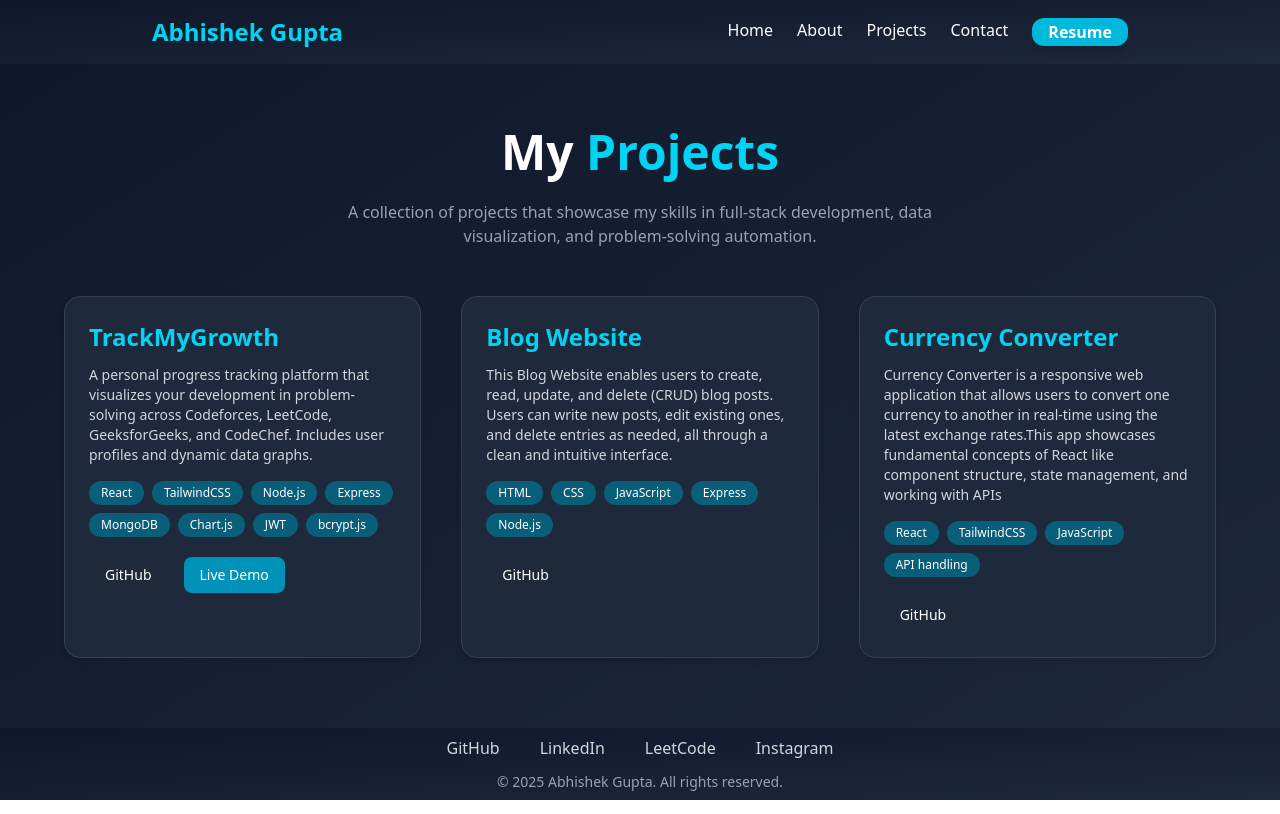
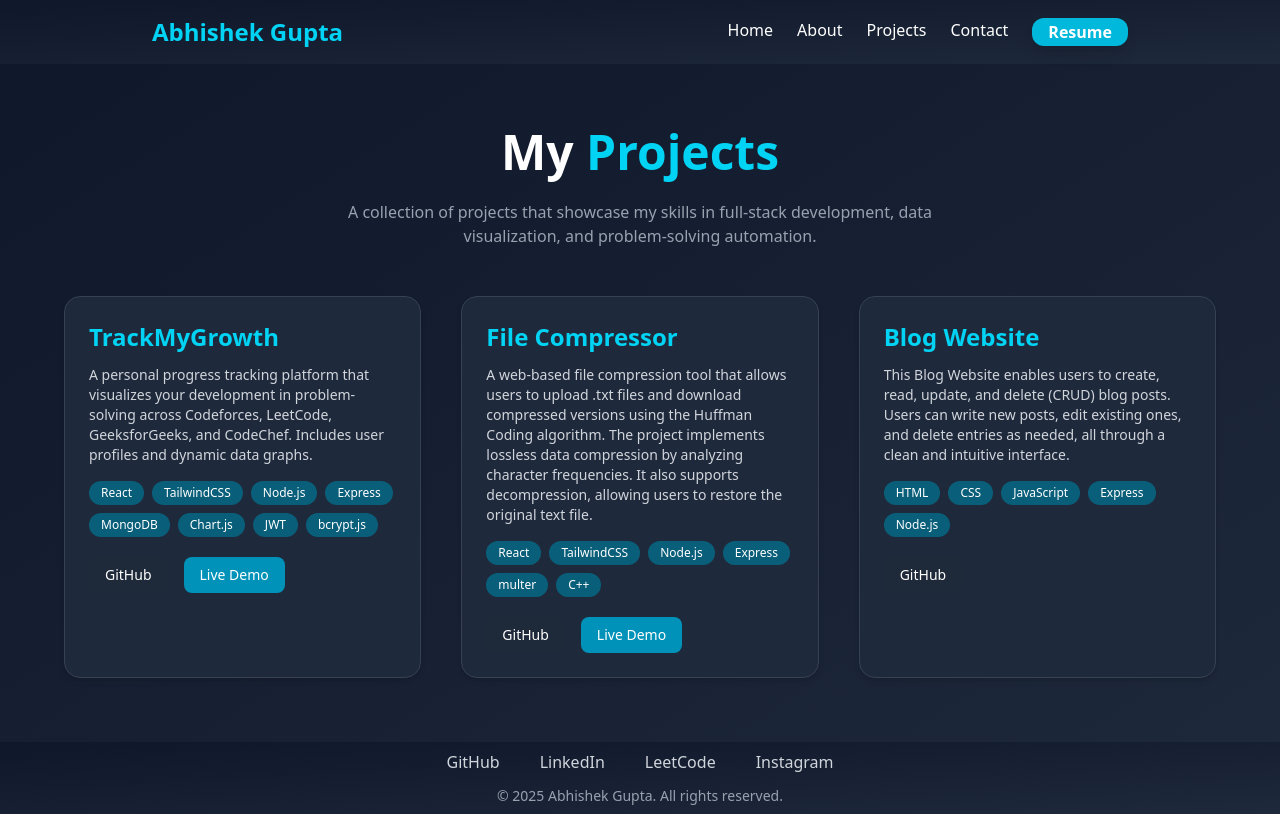
Before and after one commit to abhishek-gupta-24/abhishek-s_portfolio, a React (Vite) app in the folder abhishek-portfolio/: page /projects in a window 1280 px wide. Built offline with nearby package versions, Linux system fonts and the light colour scheme.

Commit message:
projects update

```diff
--- a/abhishek-portfolio/src/Pages/Projects.jsx
+++ b/abhishek-portfolio/src/Pages/Projects.jsx
@@ -13,6 +13,14 @@ function Projects() {
       github: "https://github.com/abhishek-gupta-24/TrackMyGrowth",
       live: "https://track-my-growth-frontend.vercel.app",
       },
+      {
+        title: "File Compressor",
+        description:
+          "A web-based file compression tool that allows users to upload .txt files and download compressed versions using the Huffman Coding algorithm. The project implements lossless data compression by analyzing character frequencies. It also supports decompression, allowing users to restore the original text file.",
+        tech: ["React", "TailwindCSS", "Node.js", "Express", "multer","C++"],
+        github: "https://github.com/abhishek-gupta-24/File-Compressor",
+        live: "https://file-compressor-git-main-abhishek-guptas-projects-505703e1.vercel.app/",
+      },
 
       {
         title: "Blog Website",
@@ -22,14 +30,7 @@ function Projects() {
         github: "https://github.com/abhishek-gupta-24/mini_quora",
         live: "",
       },
-    {
-      title: "Currency Converter",
-      description:
-        "Currency Converter is a responsive web application that allows users to convert one currency to another in real-time using the latest exchange rates.This app showcases fundamental concepts of React like component structure, state management, and working with APIs",
-      tech: ["React", "TailwindCSS", "JavaScript", "API handling"],
-      github: "https://github.com/abhishek-gupta-24/mini_quora",
-      live: "",
-    },
+
 
   ];
 
```
Lines whose indentation alone changed are shown as unchanged.
